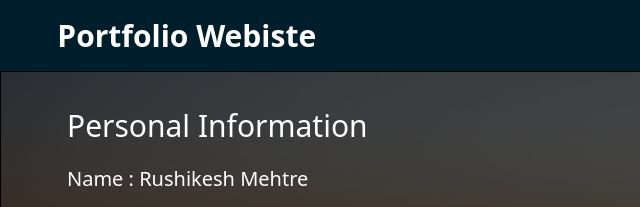
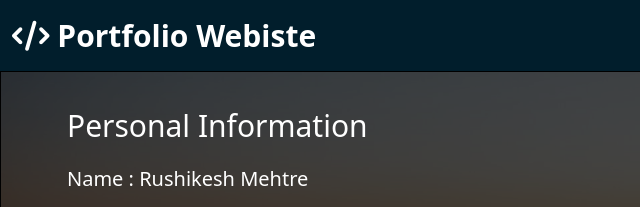
Before and after one commit to Rushikesh-Mehtre/portfolio, a plain HTML site: page about.html in a window 1280 px wide. Shown: the top 207 px of the page, 0-640 px from the left. Drawn offline with nearby package versions, Linux system fonts and the light colour scheme.

Commit message:
Update about.html

```diff
--- a/about.html
+++ b/about.html
@@ -40,8 +40,7 @@
             margin-right: 0;
             padding-left: 0;
             padding-right: 0;
-            color: #011e2c;
-              background-color: #011e2c;
+
           "
         ></i> Portfolio Webiste</a
         >
```
